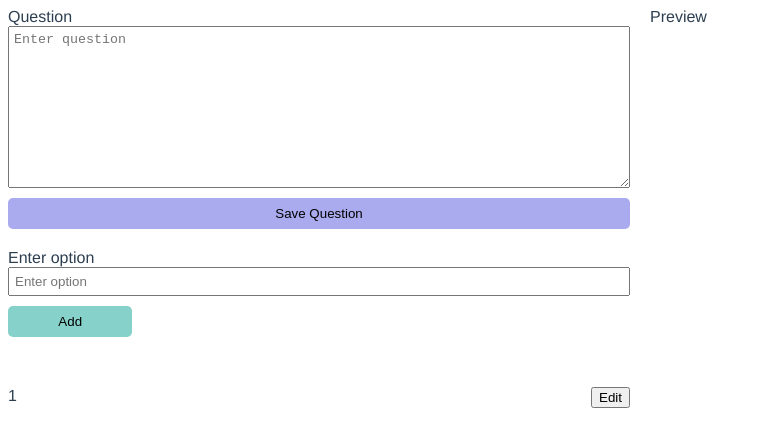
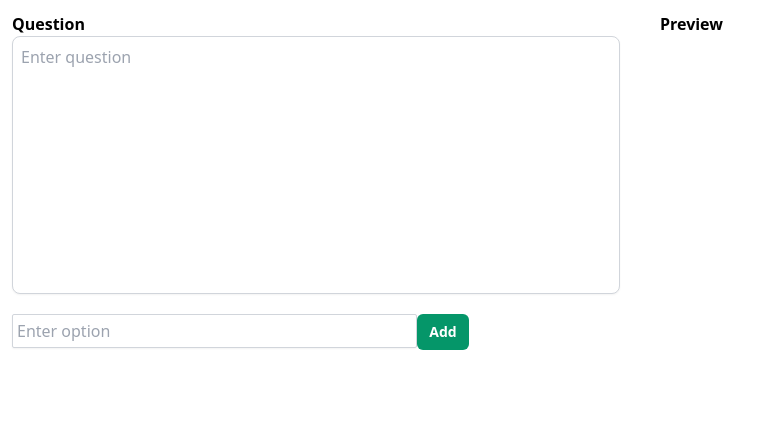
Before and after one commit to emodatt08/multiple-questions-vue, a Vue app: page / in a window 1280 px wide. Shown: the top 446 px of the page, without its empty margins (0-778 px from the left). Built offline with nearby package versions, Linux system fonts and the light colour scheme.

Commit message:
styling with tailwind

```diff
--- a/index.html
+++ b/index.html
@@ -4,6 +4,8 @@
     <meta charset="utf-8">
     <meta name="viewport" content="width=device-width,initial-scale=1.0">
     <title>Multiple Questions</title>
+    <script src="https://cdn.tailwindcss.com"></script>
+    <link rel="stylesheet" href="https://cdnjs.cloudflare.com/ajax/libs/font-awesome/6.1.2/css/fontawesome.min.css" integrity="sha512-R+xPS2VPCAFvLRy+I4PgbwkWjw1z5B5gNDYgJN5LfzV4gGNeRQyVrY7Uk59rX+c8tzz63j8DeZPLqmXvBxj8pA==" crossorigin="anonymous" referrerpolicy="no-referrer" />
   </head>
   <body>
     <div id="app"></div>
--- a/package.json
+++ b/package.json
@@ -11,10 +11,14 @@
     "build": "node build/build.js"
   },
   "dependencies": {
+    "uuidv4": "^6.2.13",
     "vue": "^2.5.2",
-    "vue-router": "^3.0.1"
+    "vue-router": "^3.0.1",
+    "vue-tailwind": "^2.5.1",
+    "vuex": "^3.1.3"
   },
   "devDependencies": {
+    "@tailwindcss/postcss7-compat": "^2.2.17",
     "autoprefixer": "^9.8.8",
     "babel-core": "^6.22.1",
     "babel-eslint": "^8.2.1",
--- a/postcss.config.js
+++ b/postcss.config.js
@@ -1,6 +1,10 @@
+// postcss.config.js
+const autoprefixer = require('autoprefixer');
+const tailwindcss = require('tailwindcss');
+
 module.exports = {
-  plugins: {
-    tailwindcss: {},
-    autoprefixer: {},
-  },
-}
+  plugins: [
+    tailwindcss,
+    autoprefixer,
+  ],
+};
--- a/src/App.vue
+++ b/src/App.vue
@@ -1,31 +1,35 @@
 <template>
-  <div id="app">
-    <div style="width: 50%"><QuestionWidget /></div>
-    <div style="width: 50%"><Preview /></div>
+  <div id="app" class="m-3">
+    <div class="flex justify-between space-x-10">
+      <div class="w-1/2">
+        <QuestionWidget @questionAdded="onQuestionAdded" />
+      </div>
+      <div class="w-1/2">
+        <Preview />
+      </div>
+    </div>
   </div>
 </template>
 
 <script>
 import QuestionWidget from './QuestionWidget'
 import Preview from './Preview'
+import { mapState } from 'vuex'
 
 export default {
   name: 'App',
   components: {
     QuestionWidget,
     Preview
+  },
+  methods: {
+    onQuestionAdded (value) {
+      this.$emit("question 22", value)
+    }
   }
 }
 </script>
 
 <style>
-#app {
-  font-family: 'Avenir', Helvetica, Arial, sans-serif;
-  -webkit-font-smoothing: antialiased;
-  -moz-osx-font-smoothing: grayscale;
-  color: #2c3e50;
-  display: flex;
-  justify-content: space-between;
-  gap: 20px;
-}
+
 </style>
--- a/src/Preview/index.vue
+++ b/src/Preview/index.vue
@@ -1,11 +1,21 @@
 <template>
-  <div>
-    Preview
+  <div class="break-words">
+    <label class="font-bold">Preview</label>
+    <div id="question">{{this.question}}</div>
+    <div v-for="option in options" :key="option.id">
+        <div id="option-item">
+            <div>{{option.alphabet}}. {{option.name}}</div>
+        </div>
+    </div>
   </div>
 </template>
 
 <script>
+  import {
+    mapGetters
+  } from "vuex";
   export default {
-    name: 'Preview'
+    name: 'Preview',
+    computed: mapGetters(['question', "options"]),
   }
 </script>
--- a/src/QuestionWidget/Options.vue
+++ b/src/QuestionWidget/Options.vue
@@ -1,46 +1,91 @@
 <template>
-  <div id="option-wrapper">
-    Enter option
-    <input type="text" id="option" name="option" placeholder="Enter option">
-    <button id="option-btn">Add</button>
-
-    <div id="options">
-        <div id="option-item">
-            <div>1</div>
-            <button>Edit</button>
+  <div class="mt-5">
+    <!-- <label for="option">Enter option</label> -->
+    <input
+    class="border border-1 border-gray-300
+    rounded-sm p-1 shadow-sm
+    focus:outline-none w-8/12"
+    v-model="optionValue"
+    type="text"
+    id="option"
+    name="option"
+    placeholder="Enter option">
+    <button
+        class="border-transparent bg-green-600 text-white
+        font-bold px-3 py-2 rounded-md text-sm"
+        :disabled="optionValue === ''"
+        @click="onOptionAddedOrUpdated">
+            {{activeOption ? "Update": "Add"}}
+    </button>
+    <div class="mt-5" v-if="options.length > 0">
+        <hr />
+        <div v-for="option in options" :key="option.id">
+            <div class="flex justify-between">
+                <div>{{option.name}}</div>
+                <div>
+                    <button @click="onSetActiveOption(option)">
+                        <i class="fa fa-pencil"></i>
+                    </button>
+                    <button @click="onRemoveOption(option)">Remove</button>
+                </div>
+            </div>
         </div>
     </div>
   </div>
 </template>
 
 <script>
+    import {
+        mapGetters
+    } from "vuex";
     export default {
-        name: 'Options'
+        name: 'Options',
+        computed:{
+            ...mapGetters(['options']),
+            optionValue: {
+                get () {
+                    if (this.activeOptionName) {
+                        return this.activeOptionName
+                    } else {
+                        return this.option
+                    }
+                },
+                set (val) {
+                    if (this.activeOptionName) {
+                        this.activeOptionName = val
+                    } else {
+                        this.option = val
+                    }
+                }
+            }
+        },
+        data: function() {
+            return {
+                option: "",
+                activeOptionName: null,
+                activeOption: null
+            }
+        },
+        methods: {
+            onOptionAddedOrUpdated() {
+                this.$store.commit(
+                    `${this.activeOptionName ? "updateOption" : "addOption"}`,
+                    this.activeOption
+                        ? {...this.activeOption, name: this.activeOptionName}
+                        : this.option
+                )
+                this.option = ""
+                this.activeOptionName = null
+                this.activeOption = null
+            },
+            onRemoveOption(option) {
+                this.$store.commit('removeOption', option)
+            },
+            onSetActiveOption(option) {
+                this.$store.commit('setActiveOption', option)
+                this.activeOptionName = option.name
+                this.activeOption = option
+            }
+        }
     }
 </script>
-
-<style>
-    #option-wrapper {
-        margin-top: 20px;
-        display: flex;
-        flex-direction: column;
-    }
-    #option {
-        padding: 5px
-    }
-    #option-btn {
-        width: 20%;
-        padding:8px 0;
-        margin-top: 10px;
-        background-color: rgb(134, 210, 202);
-        border: transparent;
-        border-radius: 5px;
-    }
-    #options {
-        margin-top: 50px;
-    }
-    #option-item{
-        display: flex;
-        justify-content: space-between;
-    }
-</style>
--- a/src/QuestionWidget/Question.vue
+++ b/src/QuestionWidget/Question.vue
@@ -1,31 +1,32 @@
 <template>
-  <div id="question">
-    Question
-    <textarea name="question" rows="10" id="question-input" placeholder="Enter question"></textarea>
-    <button id="question-btn">Save Question</button>
+  <div class="flex flex-col">
+    <label for="question" class="font-bold">Question</label>
+    <textarea
+    class="border border-1 border-gray-300 '
+    rounded-lg p-2 shadow-sm
+    focus:outline-none resize-none"
+    name="question"
+    v-model="question"
+    @keyup="addQuestion"
+    rows="10"
+    placeholder="Enter question">
+    </textarea>
   </div>
 </template>
 
 <script>
     export default {
-        name: 'Question'
+        name: 'Question',
+        data: function () {
+            return {
+                question: "",
+            }
+        },
+        methods: {
+            addQuestion: function () {
+                console.log(this.$store)
+                this.$store.commit('addQuestion', this.question)
+            }
+        }
     }
 </script>
-
-<style>
-    #question {
-        display: flex;
-        flex-direction: column;
-    }
-    #question-input {
-        padding: 5px
-    }
-
-    #question-btn {
-        padding:8px 0;
-        margin-top: 10px;
-        background-color: rgb(170, 170, 238);
-        border: transparent;
-        border-radius: 5px;
-    }
-</style>
--- /dev/null
+++ b/src/assets/tailwind.css
@@ -0,0 +1,3 @@
+@tailwind base;
+@tailwind components;
+@tailwind utilities;
--- a/src/main.js
+++ b/src/main.js
@@ -3,13 +3,14 @@
 import Vue from 'vue'
 import App from './App'
 import router from './router'
+import store from './store'
+import './assets/tailwind.css';
 
 Vue.config.productionTip = false
 
 /* eslint-disable no-new */
 new Vue({
-  el: '#app',
+  store,
   router,
-  components: { App },
-  template: '<App/>'
-})
+  render: h => h(App)
+}).$mount("#app");
--- /dev/null
+++ b/src/store/index.js
@@ -0,0 +1,84 @@
+import Vue from 'vue'
+import Vuex from 'vuex'
+import { uuid } from 'uuidv4';
+
+
+const alphabets = "abcdefghijklmnopqrstuvwxyz"
+                    .toUpperCase()
+                    .split("")
+
+const state = {
+  question: '',
+  options: [],
+  option: null,
+}
+
+const getters = {
+  question: state => state.question,
+  options: state => state.options,
+}
+
+const mutations = {
+  addQuestion(state, question){
+    state.question = question
+  },
+  addOption(state, option){
+    const alphabet = "A";
+    const clonedOptions = JSON.parse(JSON.stringify(state.options))
+    clonedOptions.push({alphabet, name: option, id: uuid()})
+    state.options = reOrderAlphabets(clonedOptions)
+  },
+  removeOption(state, option){
+    const options = state.options
+                    .filter(optionItem =>
+                      optionItem.id !== option.id
+                    )
+    state.options = reOrderAlphabets(options)
+  },
+  setActiveOption(state, option){
+    state.option = option
+  },
+  updateOption(state, option){
+    const optionIndex = state.options.findIndex(
+      (optionItem) => {
+        console.log(optionItem, option)
+        return optionItem.id === option.id
+      }
+    );
+    console.log(optionIndex)
+    if(optionIndex !== -1){
+      const updatedOption = {
+        ...state.options[optionIndex],
+        ...option,
+      };
+      const updatedOptions = [
+        ...state.options.slice(0, optionIndex),
+        updatedOption,
+        ...state.options.slice(optionIndex + 1),
+      ];
+      state.options = updatedOptions
+    }
+  }
+}
+
+function reOrderAlphabets(options){
+  console.log(alphabets)
+  return options.map((option, index) => {
+    const alphabet = option.alphabet
+                            ? alphabets
+                              .find((alphabet, alphabetIndex) =>
+                                  alphabetIndex === index
+                                )
+                            : "A";
+    console.log(alphabet)
+    return {...option, alphabet}
+  })
+}
+
+Vue.use(Vuex)
+
+export default new Vuex.Store({
+  state,
+  mutations,
+  getters
+})
--- a/tailwind.config.js
+++ b/tailwind.config.js
@@ -1,6 +1,9 @@
 /** @type {import('tailwindcss').Config} */
 module.exports = {
-  purge: ['./index.html', './src/**/*.{vue,js,ts,jsx,tsx}'],
+  purge: [
+    './public/**/*.html',
+    './src/**/*.vue',
+  ],
   content: [],
   theme: {
     extend: {},
```
Also changed, not shown: src/QuestionWidget/index.vue (+7 -1 lines), 1 other file (tests, documents, lock files or other folders).
